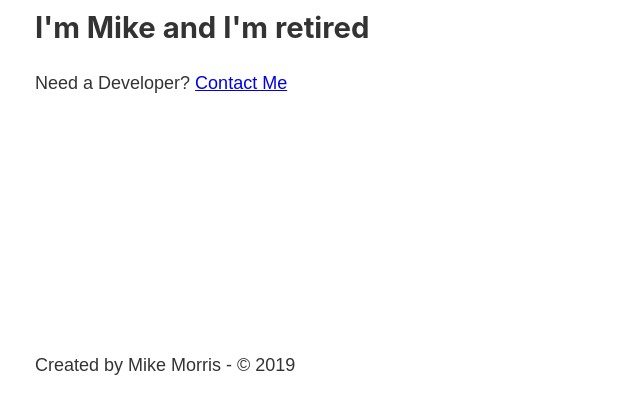
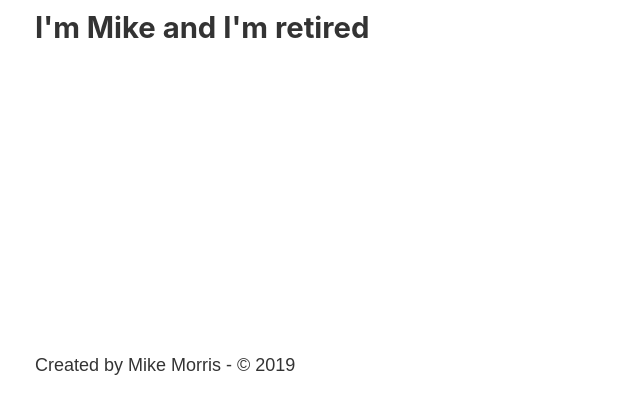
Before and after one commit to mikemorris46/gatsby-bootcamp, a Gatsby site: page / in a window 1280 px wide. Shown: the part 404-800 px from the top of the page, without its empty margins (248-888 px from the left). Built offline with nearby package versions, Linux system fonts and the light colour scheme; Gatsby itself is replaced by a stand-in of ours.

Commit message:
Minor change to Home page

```diff
--- a/src/pages/index.js
+++ b/src/pages/index.js
@@ -10,9 +10,6 @@
       <Head title='Home' />
       <h1>Hello from Gatsby IndexPage</h1>
       <h2>I'm Mike and I'm retired</h2>
-      <p>
-        Need a Developer? <Link to='/contact'>Contact Me</Link>
-      </p>
     </Layout>
   )
 }
```
